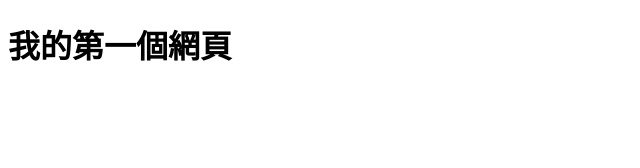
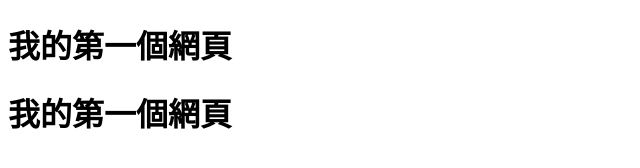
Before and after one commit to fangchanb/test, a plain HTML site: page index.html in a window 1280 px wide. Shown: the whole page, without its empty margins (0-640 px from the left). Drawn offline with Linux system fonts and the light colour scheme.

Commit message:
新增H1標籤

```diff
--- a/index.html
+++ b/index.html
@@ -8,5 +8,6 @@
 </head>
 <body>
     <h1>我的第一個網頁</h1>
+    <h1>我的第一個網頁</h1>
 </body>
 </html>
```
